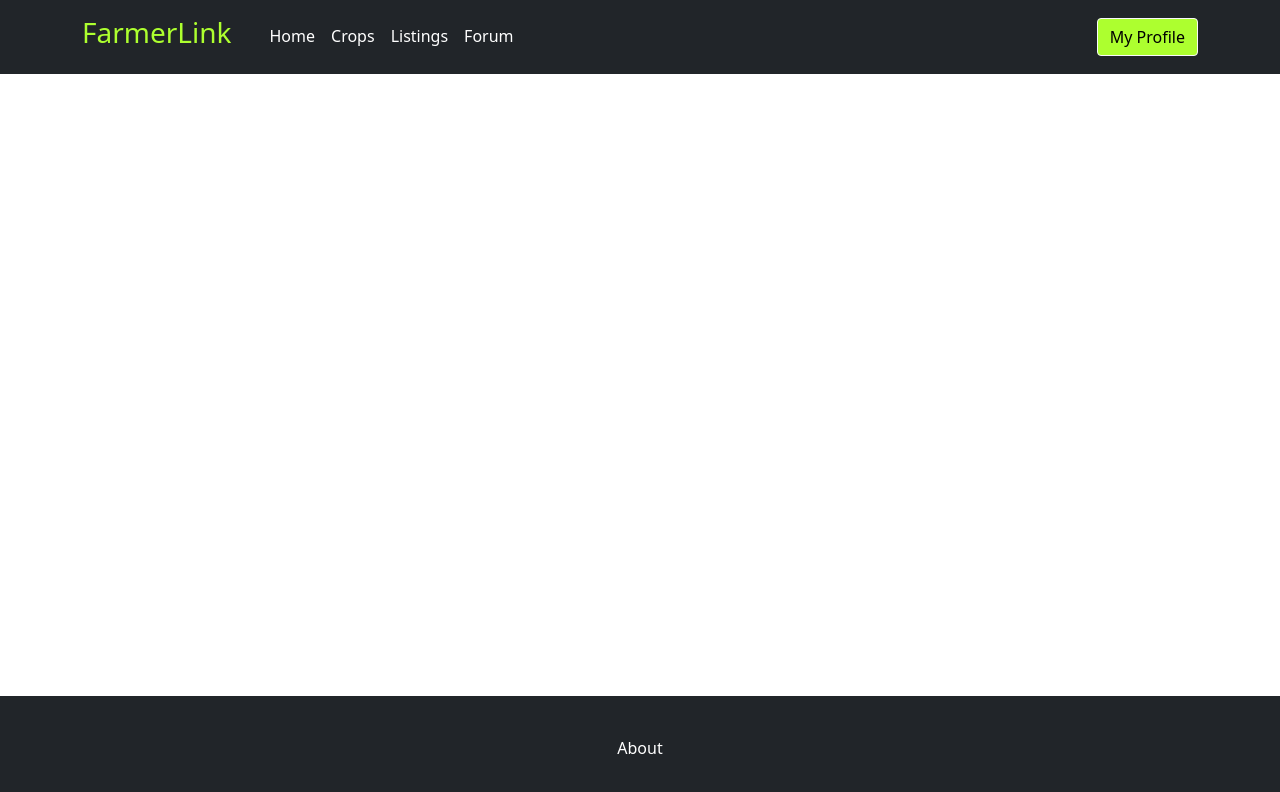
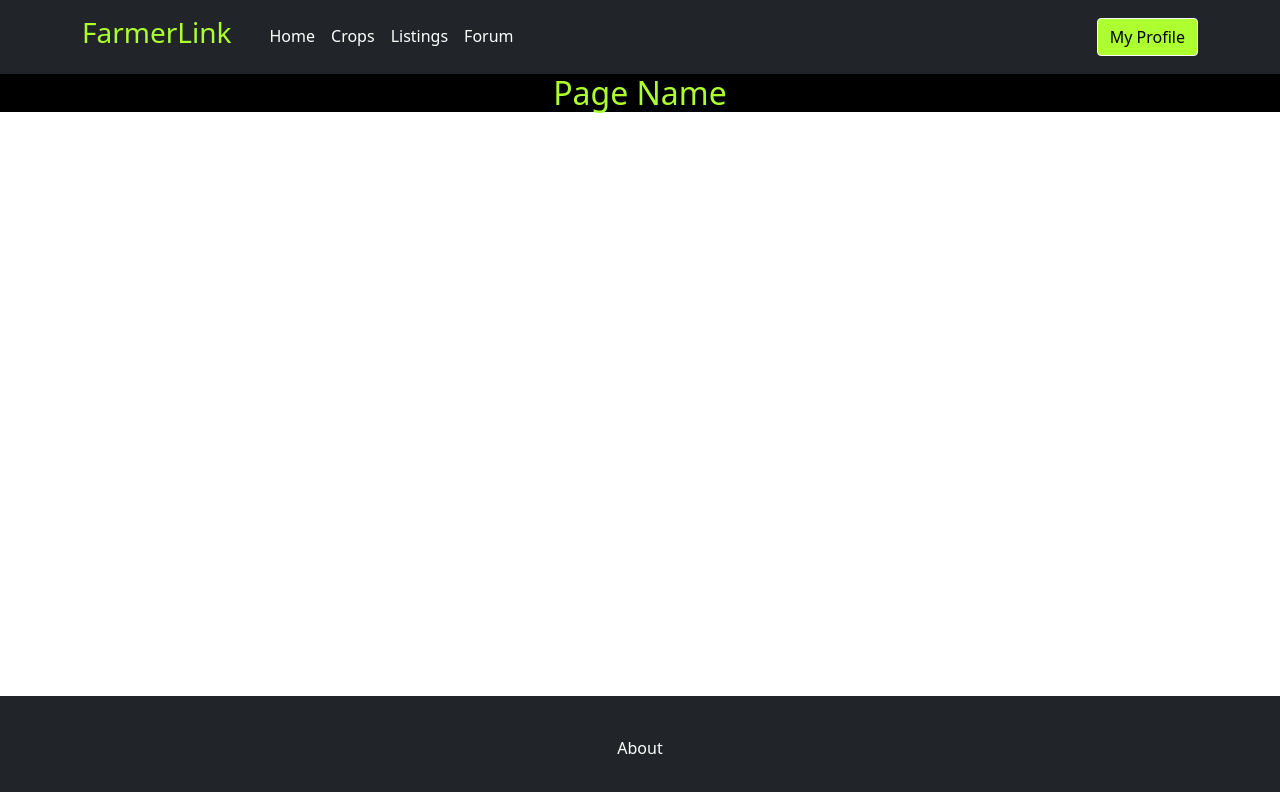
Before and after one commit to ztower-umass/FarmerLink, a plain HTML site: page TEMPLATE.html in a window 1280 px wide. Drawn offline with nearby package versions, Linux system fonts and the light colour scheme.

Commit message:
Updated Template

```diff
--- a/TEMPLATE.css
+++ b/TEMPLATE.css
@@ -19,3 +19,12 @@
     bottom: 0;
     width: 100%;
 }
+
+#main-page-name {
+    background-color: black;
+}
+
+#main-page-heading {
+    color: greenyellow;
+    text-align: center;
+}
--- a/TEMPLATE.html
+++ b/TEMPLATE.html
@@ -31,6 +31,9 @@
       </header>
 
       <!-- Add your html inside here -->
+      <div class="container-fluid" id = "main-page-name">
+        <h2 id = "main-page-heading">Page Name</h1>
+      </div>
 
       <footer class="footer mt-auto py-3 bg-dark" id = "main-footer">
         <div class="text-center p-3" id = "about-footer">
```
